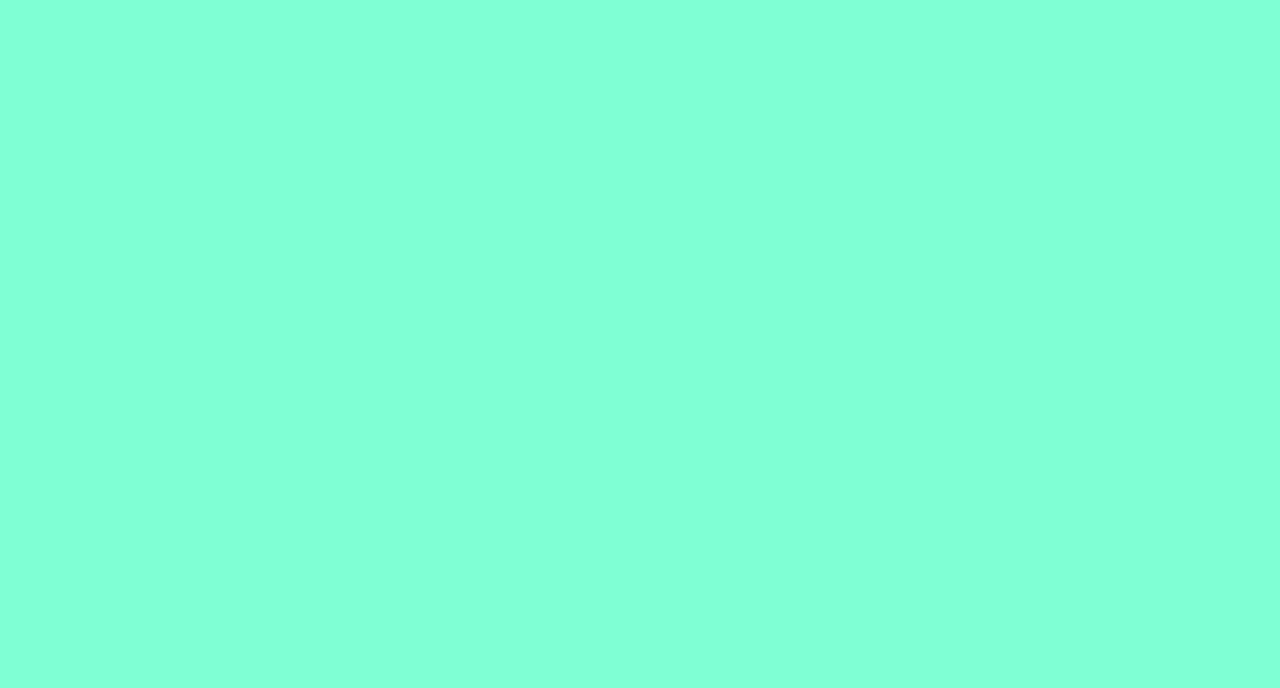
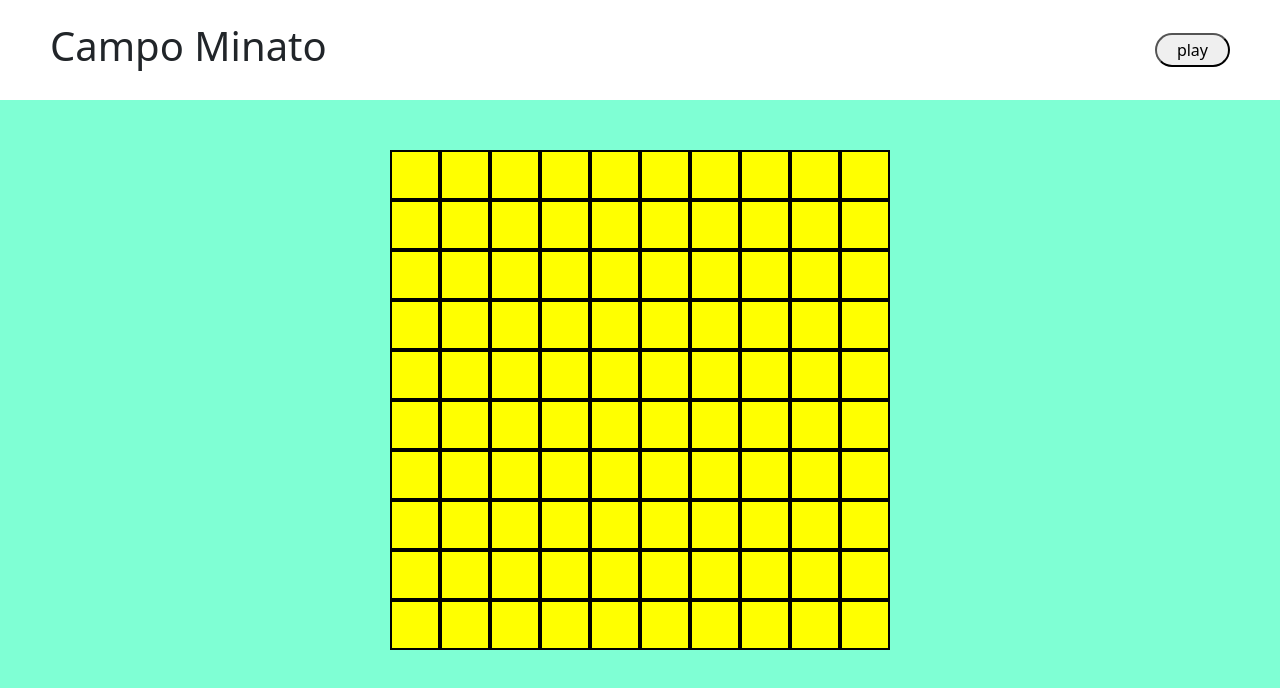
Before and after one commit to AndreaDeGiorgi00/js-campominato-grid, a plain HTML site: page index.html in a window 1280 px wide. Drawn offline with nearby package versions, Linux system fonts and the light colour scheme.

Commit message:
struttura pagina senza l'utilizzo di javascript

```diff
--- a/index.html
+++ b/index.html
@@ -10,6 +10,112 @@
     <title>Campo minato</title>
 </head>
 <body>
+    <header class="d-flex justify-content-between align-items-center">
+        <h1>Campo Minato</h1>
+        <button>play</button>
+    </header>
 
+    <div class="grid d-flex flex-wrap">
+        <div class="cell"></div>
+        <div class="cell"></div>
+        <div class="cell"></div>
+        <div class="cell"></div>
+        <div class="cell"></div>
+        <div class="cell"></div>
+        <div class="cell"></div>
+        <div class="cell"></div>
+        <div class="cell"></div>
+        <div class="cell"></div>
+        <div class="cell"></div>
+        <div class="cell"></div>
+        <div class="cell"></div>
+        <div class="cell"></div>
+        <div class="cell"></div>
+        <div class="cell"></div>
+        <div class="cell"></div>
+        <div class="cell"></div>
+        <div class="cell"></div>
+        <div class="cell"></div>
+        <div class="cell"></div>
+        <div class="cell"></div>
+        <div class="cell"></div>
+        <div class="cell"></div>
+        <div class="cell"></div>
+        <div class="cell"></div>
+        <div class="cell"></div>
+        <div class="cell"></div>
+        <div class="cell"></div>
+        <div class="cell"></div>
+        <div class="cell"></div>
+        <div class="cell"></div>
+        <div class="cell"></div>
+        <div class="cell"></div>
+        <div class="cell"></div>
+        <div class="cell"></div>
+        <div class="cell"></div>
+        <div class="cell"></div>
+        <div class="cell"></div>
+        <div class="cell"></div>
+        <div class="cell"></div>
+        <div class="cell"></div>
+        <div class="cell"></div>
+        <div class="cell"></div>
+        <div class="cell"></div>
+        <div class="cell"></div>
+        <div class="cell"></div>
+        <div class="cell"></div>
+        <div class="cell"></div>
+        <div class="cell"></div>
+        <div class="cell"></div>
+        <div class="cell"></div>
+        <div class="cell"></div>
+        <div class="cell"></div>
+        <div class="cell"></div>
+        <div class="cell"></div>
+        <div class="cell"></div>
+        <div class="cell"></div>
+        <div class="cell"></div>
+        <div class="cell"></div>
+        <div class="cell"></div>
+        <div class="cell"></div>
+        <div class="cell"></div>
+        <div class="cell"></div>
+        <div class="cell"></div>
+        <div class="cell"></div>
+        <div class="cell"></div>
+        <div class="cell"></div>
+        <div class="cell"></div>
+        <div class="cell"></div>
+        <div class="cell"></div>
+        <div class="cell"></div>
+        <div class="cell"></div>
+        <div class="cell"></div>
+        <div class="cell"></div>
+        <div class="cell"></div>
+        <div class="cell"></div>
+        <div class="cell"></div>
+        <div class="cell"></div>
+        <div class="cell"></div>
+        <div class="cell"></div>
+        <div class="cell"></div>
+        <div class="cell"></div>
+        <div class="cell"></div>
+        <div class="cell"></div>
+        <div class="cell"></div>
+        <div class="cell"></div>
+        <div class="cell"></div>
+        <div class="cell"></div>
+        <div class="cell"></div>
+        <div class="cell"></div>
+        <div class="cell"></div>
+        <div class="cell"></div>
+        <div class="cell"></div>
+        <div class="cell"></div>
+        <div class="cell"></div>
+        <div class="cell"></div>
+        <div class="cell"></div>
+        <div class="cell"></div>
+        <div class="cell"></div>
+    </div>
 </body>
 </html>
--- a/style.css
+++ b/style.css
@@ -1,3 +1,28 @@
 body{
     background-color: #7FFFD4;
 }
+
+header{
+    height: 100px;
+    background-color: white;
+    padding: 0 50px;
+}
+
+button{
+    border-radius: 20px;
+    padding: 3px  20px;
+}
+
+.grid{
+    width: 500px;
+    height: 500px;
+    margin: 50px auto;
+    background-color: yellow;
+
+}
+
+.cell{
+    width: calc(100% / 10);
+    height: calc(100% / 10);
+    border: 2px solid black;
+}
```
